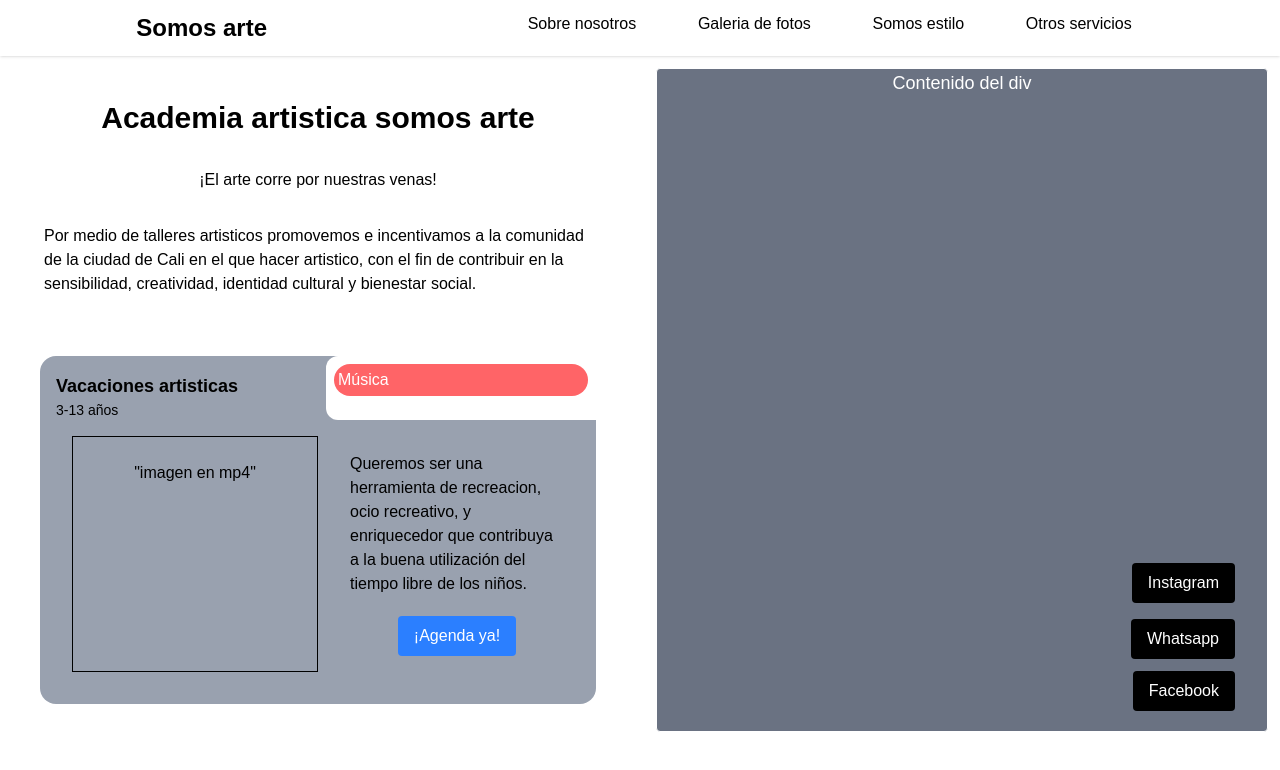
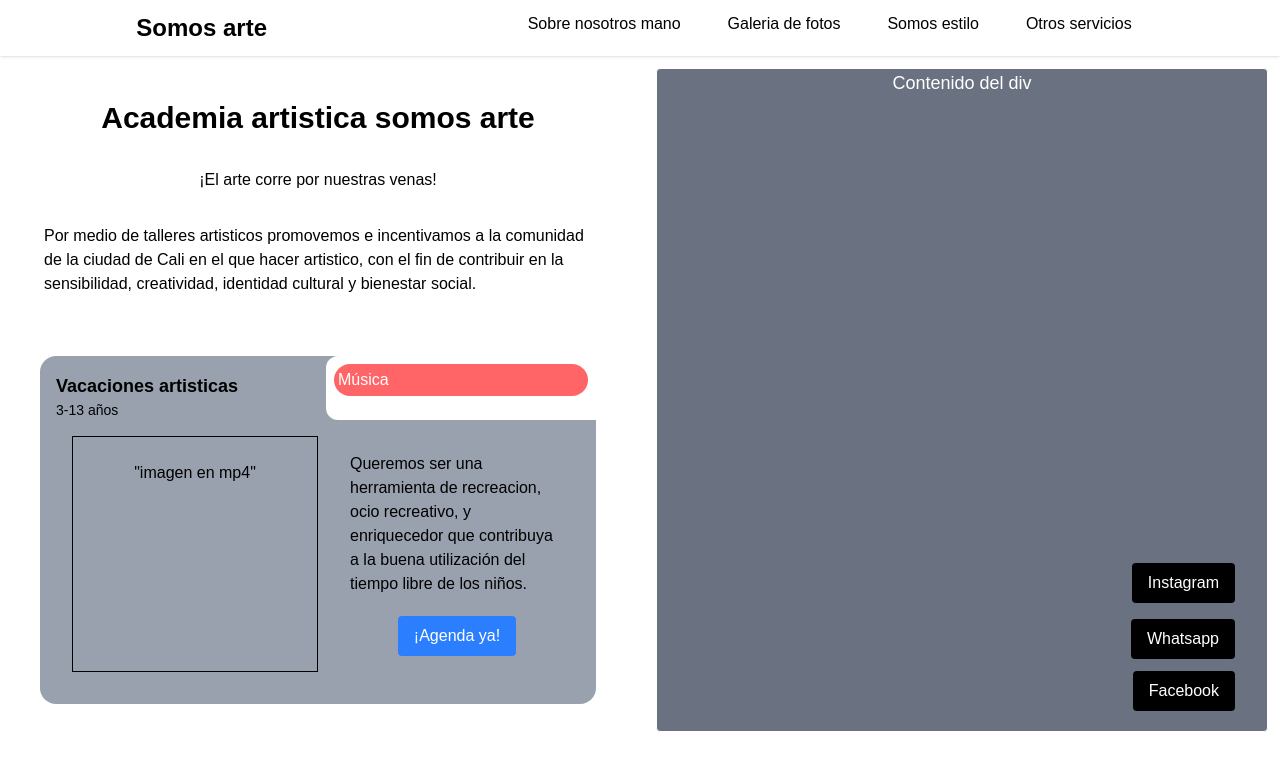
Before and after one commit to joansalcedo1/somos_arte, a React (Vite) app: page / in a window 1280 px wide. Shown: the top 770 px of the page. Built offline with nearby package versions, Linux system fonts and the light colour scheme.

Commit message:
ahora en pc

```diff
--- a/src/componentsd/Nav.jsx
+++ b/src/componentsd/Nav.jsx
@@ -7,7 +7,7 @@ function nav() {
                 </div>
                 <div className="flex flex-row justify-between gap-5 w-1/2">
                     <div className="cursor-pointer hover:bg-amber-300 hover:text-white rounded px-3">
-                        Sobre nosotros
+                        Sobre nosotros mano
                     </div>
                     <div className="cursor-pointer hover:bg-amber-300 hover:text-white rounded px-3">
                         Galeria de fotos
```
Also changed, not shown: 1 other file (tests, documents, lock files or other folders).
